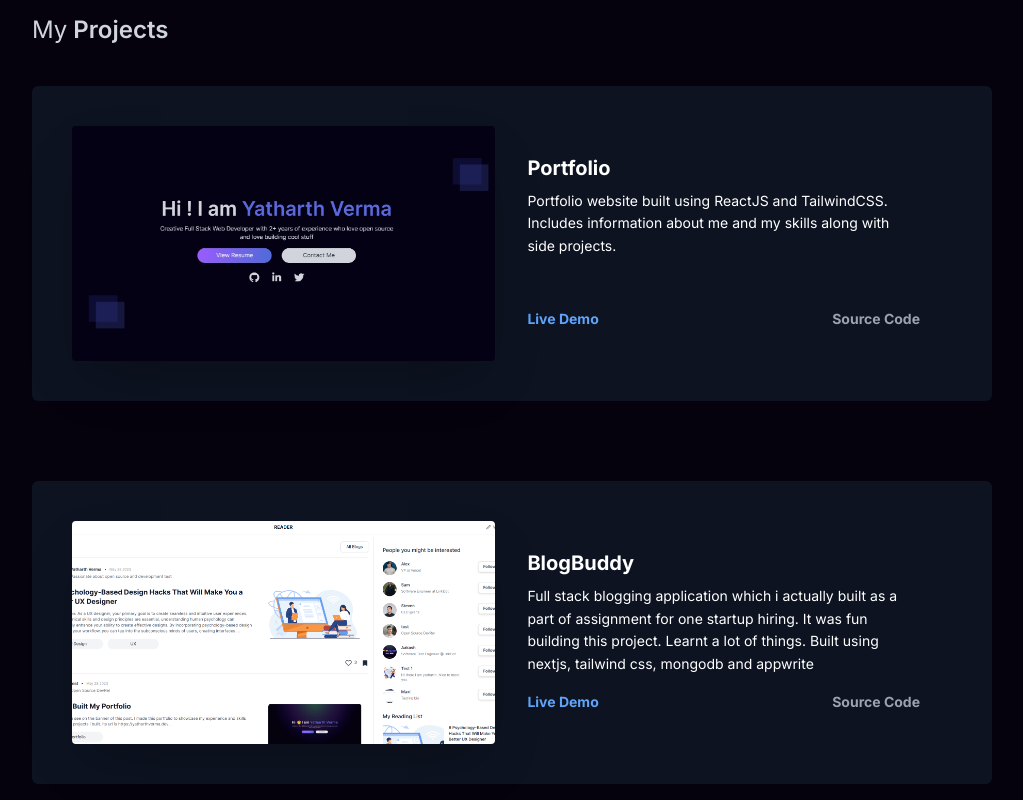
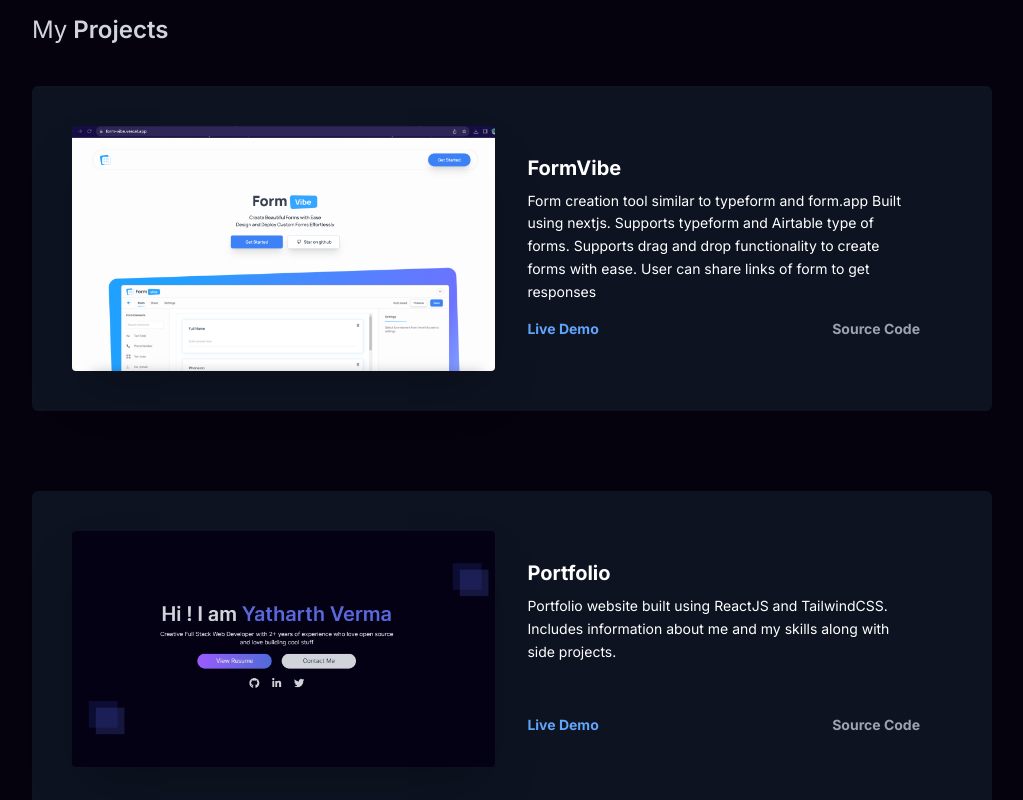
Before and after one commit to yatharth1706/my-portfolio, a React (Create React App) app: page / in a window 1280 px wide. Shown: the part 2480-3280 px from the top of the page, without its empty margins (128-1151 px from the left). Built offline with nearby package versions, Linux system fonts and the light colour scheme.

Commit message:
update projects list

```diff
--- a/src/components/ProjectsConfig.js
+++ b/src/components/ProjectsConfig.js
@@ -1,6 +1,7 @@
 import Emojigit from "../images/Emojigit.PNG";
 import HuluClone from "../images/HuluClone.PNG";
 import KryptPreview from "../images/KryptPreview.jpg";
+import FormVibePreview from "../images/FormVibePreview.png";
 import DevBlogsPreview from "../images/DevBlogsPreview.PNG";
 import CloudSpacePreview from "../images/CloudSpacePreview1.png";
 import PortfolioPreview from "../images/preview.jpg";
@@ -8,6 +9,15 @@ import ChatSpacePreview from "../images/ChatSpacePreview.png";
 import BlogBuddyPreview from "../images/BlogBuddyPreview.png";
 
 const projectsConfig = [
+  {
+    title: "FormVibe",
+    previewImage: FormVibePreview,
+    description:
+      "Form creation tool similar to typeform and form.app Built using nextjs. Supports typeform and Airtable type of forms. Supports drag and drop functionality to create forms with ease. User can share links of form to get responses",
+    liveDemoLink: "https://form-vibe.vercel.app/",
+    githubLink: "https://github.com/yatharth1706/FormVibe",
+    backgroundColor: "bg-blue-500",
+  },
   {
     title: "Portfolio",
     previewImage: PortfolioPreview,
```
Also changed, not shown: src/images/FormVibePreview.png (added).
